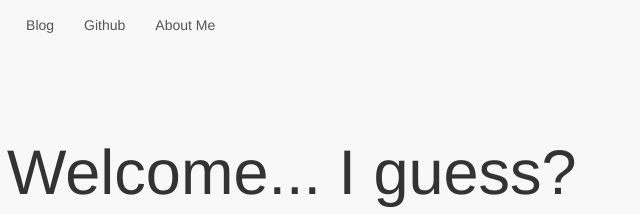
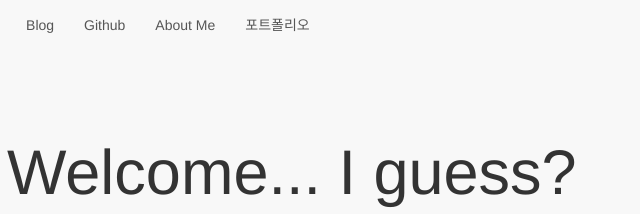
Before and after one commit to Simhyeon/simonweb, a plain HTML site: page src/index.html in a window 1280 px wide. Shown: the top 214 px of the page, 123-763 px from the left. Drawn offline with nearby package versions, Linux system fonts and the light colour scheme.

Commit message:
Added portfolio menu

```diff
--- a/src/index.html
+++ b/src/index.html
@@ -66,6 +66,7 @@
 							<li class="active" ><a class="hover-hightlight" href="https://blog.simoncreek.xyz" style="background-color: #00000000;">Blog<span class="sr-only">(current)</span></a></li>
 							<li class="active" ><a class="hover-hightlight" href="https://github.com/Simhyeon/" style="background-color: #00000000;">Github<span class="sr-only">(current)</span></a></li>
 							<li class="active" ><a class="hover-hightlight" href="./aboutme.html" style="background-color: #00000000;">About Me<span class="sr-only">(current)</span></a></li>
+							<li class="active" ><a class="hover-hightlight" href="https://simoncreek.xyz/portfolio_kr.html" style="background-color: #00000000;">포트폴리오<span class="sr-only">(current)</span></a></li>
 						</ul>
 					</div><!-- /.navbar-collapse -->
 				</div><!-- /.container-fluid -->
```
